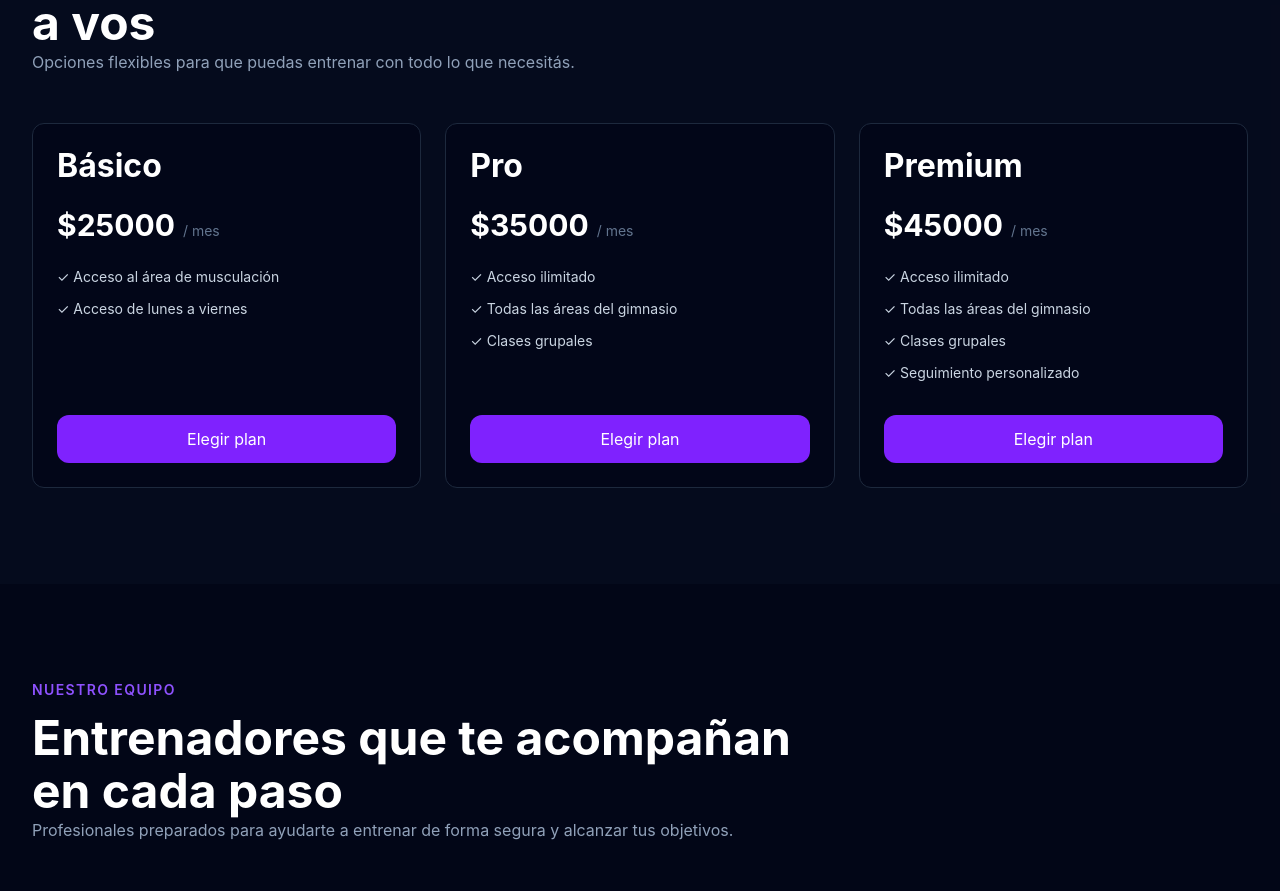
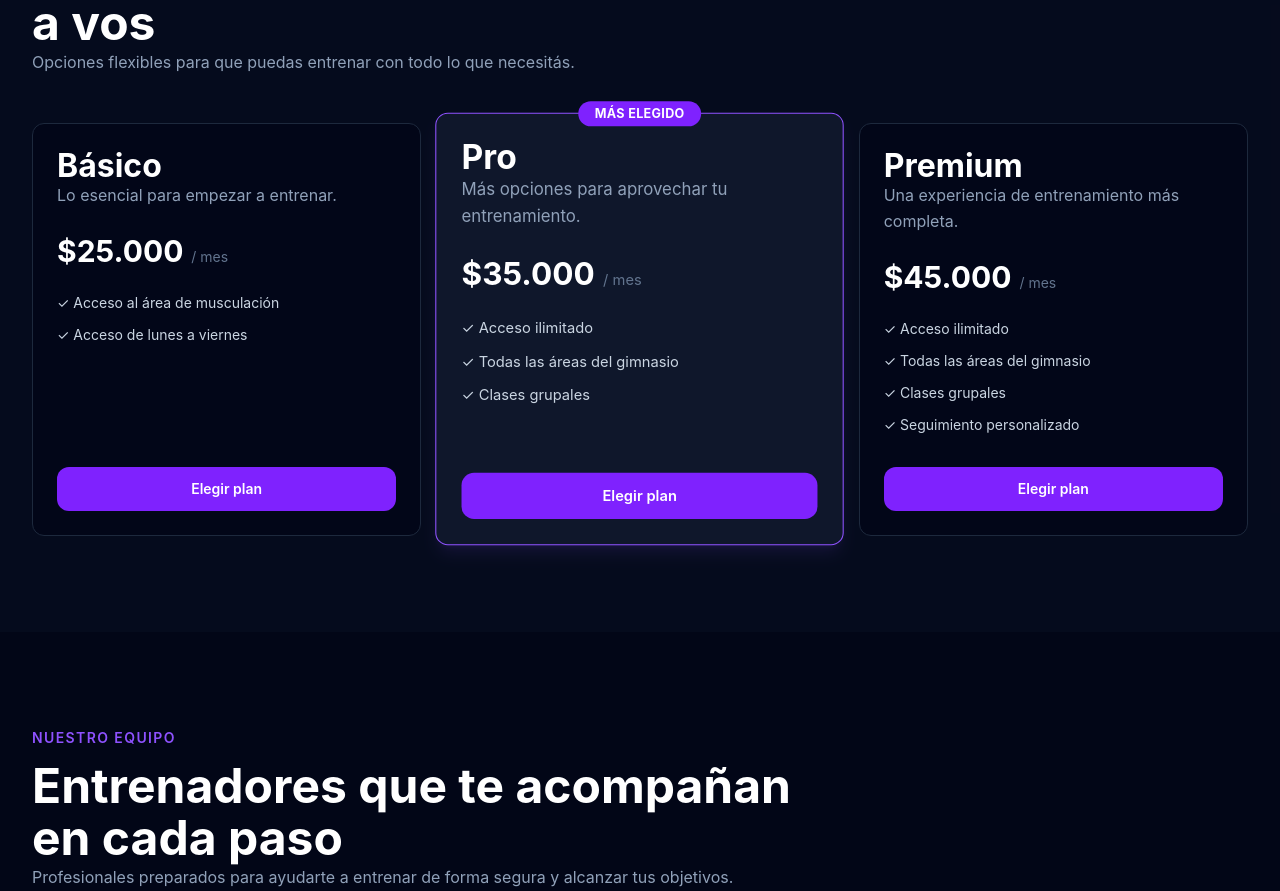
Before and after one commit to Soymigueprogramador/ironpulse, a React (Vite) app: page / in a window 1280 px wide. Shown: the part 3044-3935 px from the top of the page. Built offline with nearby package versions, Linux system fonts and the light colour scheme.

Commit message:
feat: implementar sección de planes y botones de WhatsApp. Se elimino el archivo repomix. Sprint 6 terminado.

```diff
--- a/src/components/common/Button.tsx
+++ b/src/components/common/Button.tsx
@@ -1,14 +1,8 @@
 import type { ButtonHTMLAttributes, ReactNode } from "react";
 
-// Define las propiedades que puede recibir nuestro componente Button.
 interface ButtonProps extends ButtonHTMLAttributes<HTMLButtonElement> {
-  // Contenido que aparecerá dentro del botón.
   children: ReactNode;
-
-  // Define el estilo visual del botón.
   variant?: "primary" | "secondary";
-
-  // Permite utilizar el componente como enlace.
   href?: string;
 }
 
@@ -17,32 +11,35 @@ function Button({
   variant = "primary",
   className = "",
   href,
-  // Permite que nuestro componente siga aceptando las propiedades de un botón HTML normal.
   ...props
 }: ButtonProps) {
-  // Clases CSS compartidas por ambas variantes.
   const base_classes =
     "inline-flex items-center justify-center rounded-lg px-6 py-3 text-sm font-semibold transition-colors";
 
-  // Clases CSS específicas según la variante elegida.
   const variant_classes =
     variant === "primary"
       ? "bg-violet-600 text-white hover:bg-violet-500"
       : "border border-slate-700 text-white hover:bg-slate-800";
 
-  // Une todas las clases CSS del componente.
   const button_classes = `${base_classes} ${variant_classes} ${className}`;
 
-  // Si existe href, renderizamos un enlace.
   if (href) {
     return (
-      <a href={href} className={button_classes}>
+      <a
+        href={href}
+        className={button_classes}
+        target={href.startsWith("https://wa.me/") ? "_blank" : undefined}
+        rel={
+          href.startsWith("https://wa.me/")
+            ? "noopener noreferrer"
+            : undefined
+        }
+      >
         {children}
       </a>
     );
   }
 
-  // Si no existe href, mantenemos el comportamiento original de botón.
   return (
     <button className={button_classes} {...props}>
       {children}
--- /dev/null
+++ b/src/components/common/PlanCard.tsx
@@ -0,0 +1,59 @@
+import type { Plan } from "../../types/plan";
+import { contact } from "../../data/contact";
+import Button from "./Button";
+
+interface PlanCardProps {
+  plan: Plan;
+}
+
+function PlanCard({ plan }: PlanCardProps) {
+  const whatsapp_message = encodeURIComponent(
+    `Hola, quiero consultar sobre el plan ${plan.name} de $${plan.price.toLocaleString("es-AR")} por mes.`
+  );
+
+  const whatsapp_url = `https://wa.me/${contact.whatsappNumber}?text=${whatsapp_message}`;
+
+  return (
+    <article
+      className={`relative flex flex-col rounded-xl border p-6 transition-all duration-300 hover:-translate-y-1 ${
+        plan.highlighted
+          ? "border-violet-500 bg-slate-900 shadow-lg shadow-violet-500/10 hover:border-violet-400 md:scale-105"
+          : "border-slate-800 bg-slate-950 hover:border-violet-500/50"
+      }`}
+    >
+      {plan.highlighted && (
+        <span className="absolute -top-3 left-1/2 -translate-x-1/2 whitespace-nowrap rounded-full bg-violet-600 px-4 py-1 text-xs font-bold tracking-wide text-white">
+          MÁS ELEGIDO
+        </span>
+      )}
+
+      <h3 className="text-xl font-semibold text-white">{plan.name}</h3>
+
+      <p className="mt-3 text-slate-400">{plan.description}</p>
+
+      <div className="mt-6">
+        <span className="text-3xl font-bold text-white">
+          ${plan.price.toLocaleString("es-AR")}
+        </span>
+        <span className="ml-2 text-sm text-slate-500">/ mes</span>
+      </div>
+
+      <ul className="mt-6 flex flex-1 flex-col gap-3">
+        {plan.features.map((feature) => (
+          <li key={feature} className="text-sm text-slate-300">
+            ✓ {feature}
+          </li>
+        ))}
+      </ul>
+
+      <Button
+        href={whatsapp_url}
+        className="mt-8 w-full"
+      >
+        Elegir plan
+      </Button>
+    </article>
+  );
+}
+
+export default PlanCard;
--- a/src/components/sections/Plans.tsx
+++ b/src/components/sections/Plans.tsx
@@ -1,7 +1,7 @@
 import Container from "../common/Container";
 import SectionTitle from "../common/SectionTitle";
+import PlanCard from "../common/PlanCard";
 import PageSection from "../layout/PageSection";
-import Button from "../common/Button";
 import { plans } from "../../data/plans";
 
 function Plans() {
@@ -16,31 +16,7 @@ function Plans() {
 
         <div className="grid gap-6 md:grid-cols-3">
           {plans.map((plan) => (
-            <article
-              key={plan.id}
-              className="flex flex-col rounded-xl border border-slate-800 bg-slate-950 p-6 transition-all duration-300 hover:-translate-y-1 hover:border-violet-500/50"
-            >
-              <h3 className="text-white">{plan.name}</h3>
-
-              <p className="mt-3 text-slate-400">{plan.description}</p>
-
-              <div className="mt-6">
-                <span className="text-3xl font-bold text-white">
-                  ${plan.price}
-                </span>
-                <span className="ml-2 text-sm text-slate-500">/ mes</span>
-              </div>
-
-              <ul className="mt-6 flex flex-1 flex-col gap-3">
-                {plan.features.map((feature) => (
-                  <li key={feature} className="text-sm text-slate-300">
-                    ✓ {feature}
-                  </li>
-                ))}
-              </ul>
-
-              <Button className="mt-8 w-full">Elegir plan</Button>
-            </article>
+            <PlanCard key={plan.id} plan={plan} />
           ))}
         </div>
       </Container>
--- /dev/null
+++ b/src/data/contact.ts
@@ -0,0 +1,3 @@
+export const contact = {
+  whatsappNumber: "5491126644514",
+};
--- a/src/data/plans.ts
+++ b/src/data/plans.ts
@@ -1,10 +1,11 @@
 import type { Plan } from "../types/plan";
 
 export const plans: Plan[] = [
-    {
+  {
     id: "basico",
     name: "Básico",
     price: 25000,
+    description: "Lo esencial para empezar a entrenar.",
     features: [
       "Acceso al área de musculación",
       "Acceso de lunes a viernes",
@@ -15,6 +16,7 @@ export const plans: Plan[] = [
     id: "pro",
     name: "Pro",
     price: 35000,
+    description: "Más opciones para aprovechar tu entrenamiento.",
     features: [
       "Acceso ilimitado",
       "Todas las áreas del gimnasio",
@@ -26,6 +28,7 @@ export const plans: Plan[] = [
     id: "premium",
     name: "Premium",
     price: 45000,
+    description: "Una experiencia de entrenamiento más completa.",
     features: [
       "Acceso ilimitado",
       "Todas las áreas del gimnasio",
@@ -34,4 +37,4 @@ export const plans: Plan[] = [
     ],
     highlighted: false,
   },
-]
+];
```
Also changed, not shown: 1 other file (tests, documents, lock files or other folders).
